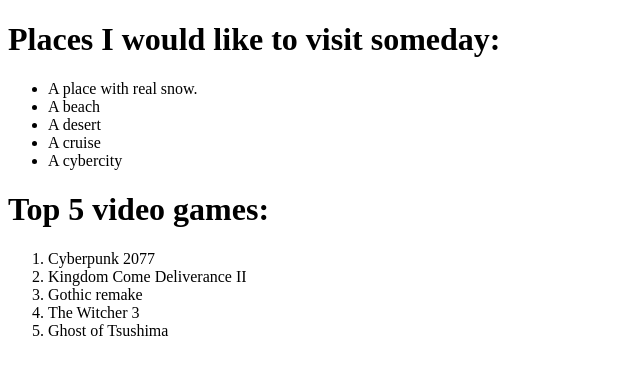
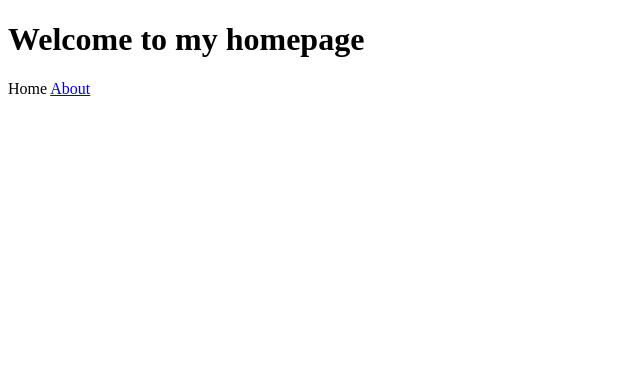
Before and after one commit to ayzsh/ayzsh.github.io, a plain HTML site: page index.html in a window 1280 px wide. Shown: the whole page, without its empty margins (0-640 px from the left). Drawn offline with Linux system fonts and the light colour scheme.

Commit message:
Add a homepage and about page
Added a home and about page for the website, for now added a css file where the styles will be.

```diff
--- a/index.html
+++ b/index.html
@@ -1,27 +1,13 @@
 <!DOCTYPE html>
 <html lang="en">
 <head>
+    <link rel="stylesheet" href="styles.css">
     <meta charset="UTF-8">
     <meta name="viewport" content="width=device-width, initial-scale=1.0">
-    <title>My first webpage</title>
+    <title>Homepage</title>
 </head>
 <body>
-    <h1>Places I would like to visit someday:</h1>
-    <ul>
-        <li>A place with real snow.</li>
-        <li>A beach</li>
-        <li>A desert</li>
-        <li>A cruise</li>
-        <li>A cybercity</li>
-    </ul>
-
-    <h1>Top 5 video games:</h1>
-    <ol>
-        <li>Cyberpunk 2077</li>
-        <li>Kingdom Come Deliverance II</li>
-        <li>Gothic remake</li>
-        <li>The Witcher 3</li>
-        <li>Ghost of Tsushima</li>
-    </ol>
+    <h1>Welcome to my homepage</h1>
+    <div><a>Home</a> <a href="./pages/about.html">About</a></div>
 </body>
 </html>
```
Also changed, not shown: pages/about.html (added, +13 -0 lines), styles.css (added).
